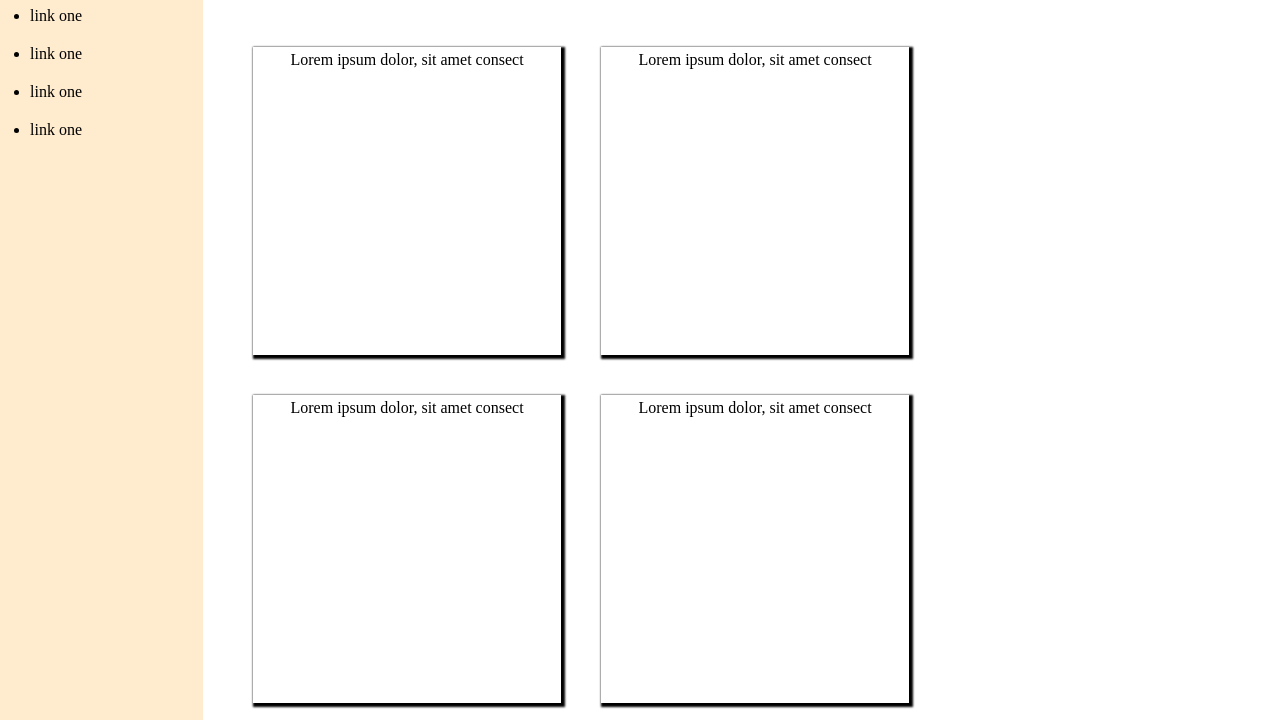
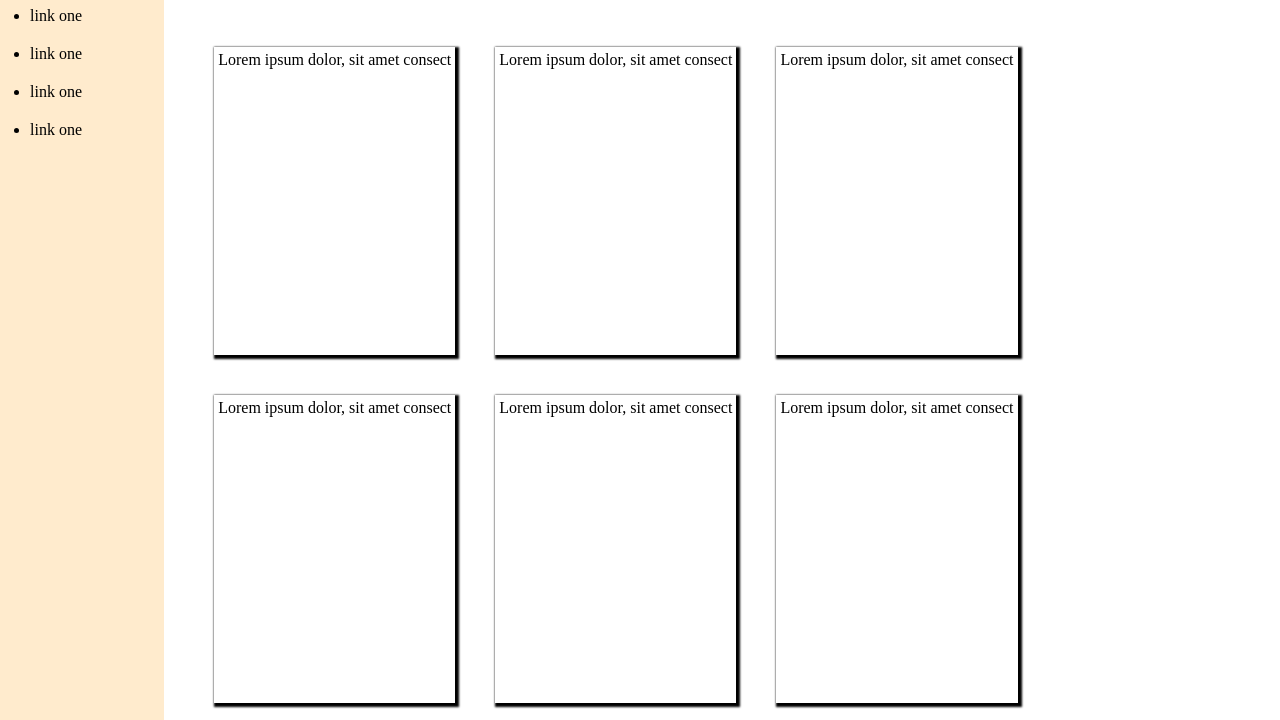
Before and after one commit to nandakishore00/Flex-box, a plain HTML site: page 07/index.html in a window 1280 px wide. Shown: the part 80-800 px from the top of the page. Drawn offline with Linux system fonts and the light colour scheme.

Commit message:
make changes to height & width of cards

```diff
--- a/07/07.css
+++ b/07/07.css
@@ -26,8 +26,6 @@
 .cards{
     display:flex;
     margin:20px;
-
-    width:100%;
     padding:10px;
     flex-wrap: wrap;
 
@@ -35,7 +33,53 @@
 .sub-cards{
     height:300px;
     display:flex;
-    width:300px;
+
+    margin:20px;
+    border:4px solid white;
+    justify-content: center;
+    box-shadow:2px 2px 2px 2px black;
+}
+.footer{
+display:flex;
+background-color: rgb(176, 176, 176);
+align-items: center;
+justify-content: center;
+height:40px;
+}*{
+    margin:0px;
+}
+.heading{
+    background-color: purple;
+    padding:20px;
+    font-size: 2em;
+    color:azure
+}
+.links{
+    display:flex;
+    flex-direction:column;
+
+    width:18vw;
+    background-color: blanchedalmond;
+    padding-left:20px;
+
+}
+.sublink{
+    margin:10px;
+}
+.container{
+
+    display:flex;
+}
+.cards{
+    display:flex;
+    margin:20px;
+    padding:10px;
+    flex-wrap: wrap;
+
+}
+.sub-cards{
+    height:300px;
+    display:flex;
     margin:20px;
     border:4px solid white;
     justify-content: center;
```
